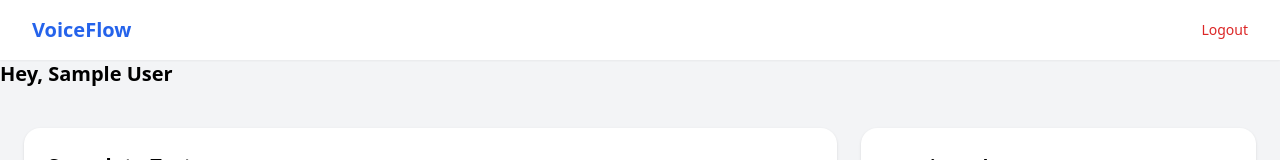
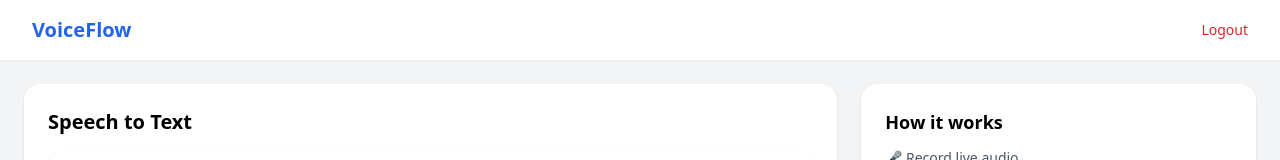
Before and after one commit to PayalS0nawane/Voiceflow-Frontend, a React (Vite) app: page /home in a window 1280 px wide. Shown: the top 160 px of the page. Built offline with nearby package versions, Linux system fonts and the light colour scheme; no server answers; sample sign-in values are in the browser's storage.

Commit message:
Added few commands

```diff
--- a/src/Pages/Home.jsx
+++ b/src/Pages/Home.jsx
@@ -61,9 +61,9 @@
         </button>
       </header>
 
-      <h1 className="text-xl font-semibold mb-4">
+      {/* <h1 className="text-xl font-semibold mb-4">
               Hey, {user?.displayName || "there"}
-            </h1>
+            </h1> */}
       {/* MAIN CONTENT */}
       <main className="p-6 grid grid-cols-1 lg:grid-cols-3 gap-6">
         {/* LEFT: RECORDER */}
```
Also changed, not shown: src/Pages/LandingPage.jsx (+0 -37 lines), src/Pages/signUp.jsx (+0 -12 lines), src/components/SpeechRecorder.jsx (+0 -26 lines).
